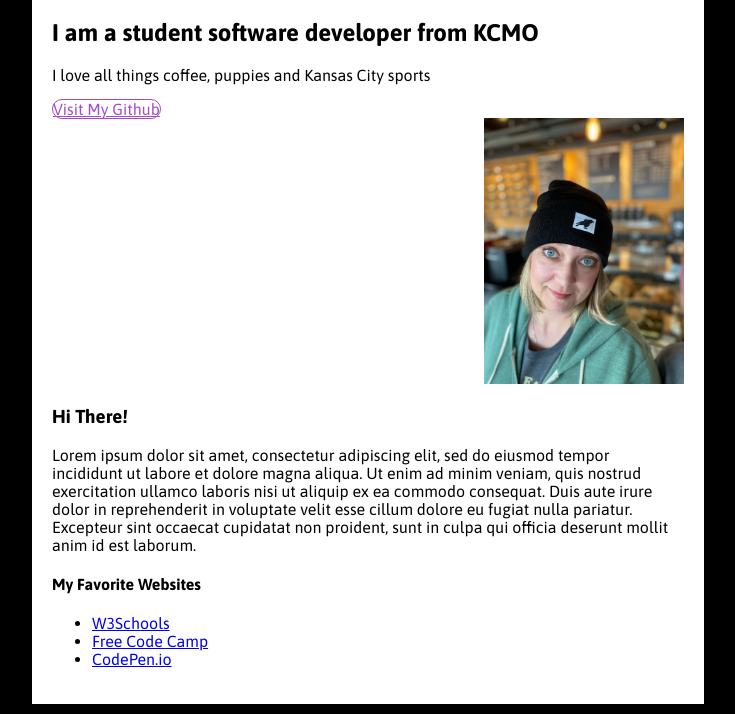
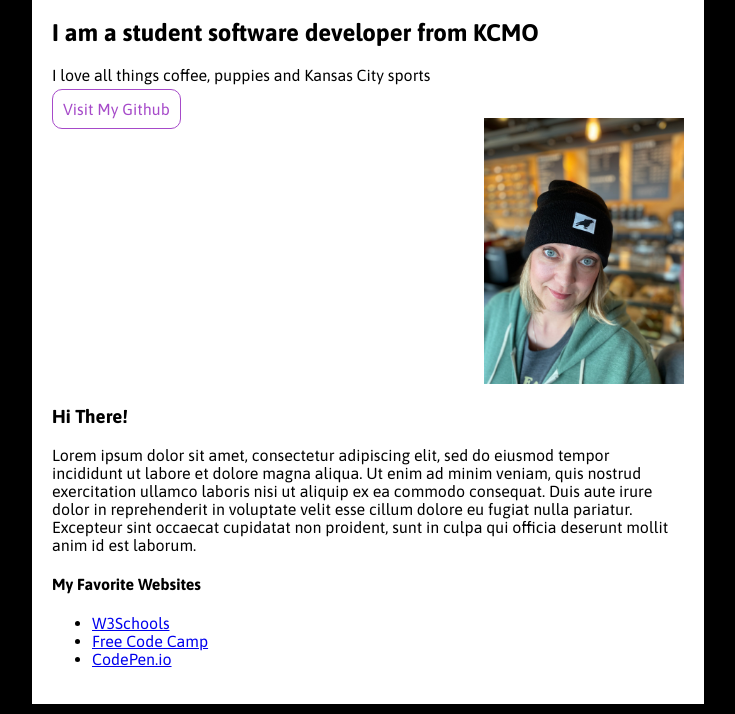
Before and after one commit to anelson0112/about-me, a plain HTML site: page index.html in a window 1280 px wide. Shown: the part 91-805 px from the top of the page, without its empty margins (272-1007 px from the left). Drawn offline with Linux system fonts and the light colour scheme.

Commit message:
button fix

```diff
--- a/style.css
+++ b/style.css
@@ -25,10 +25,12 @@ body {
         .button {
             border: solid;
             border-width: thin;
-            border-radius: 100px;
+            border-radius: 10px;
             color: #A64AC9;
             width: 30px;
             height: 10px;
+            text-decoration: none;
+            padding:10px;
 
 
             }
```
